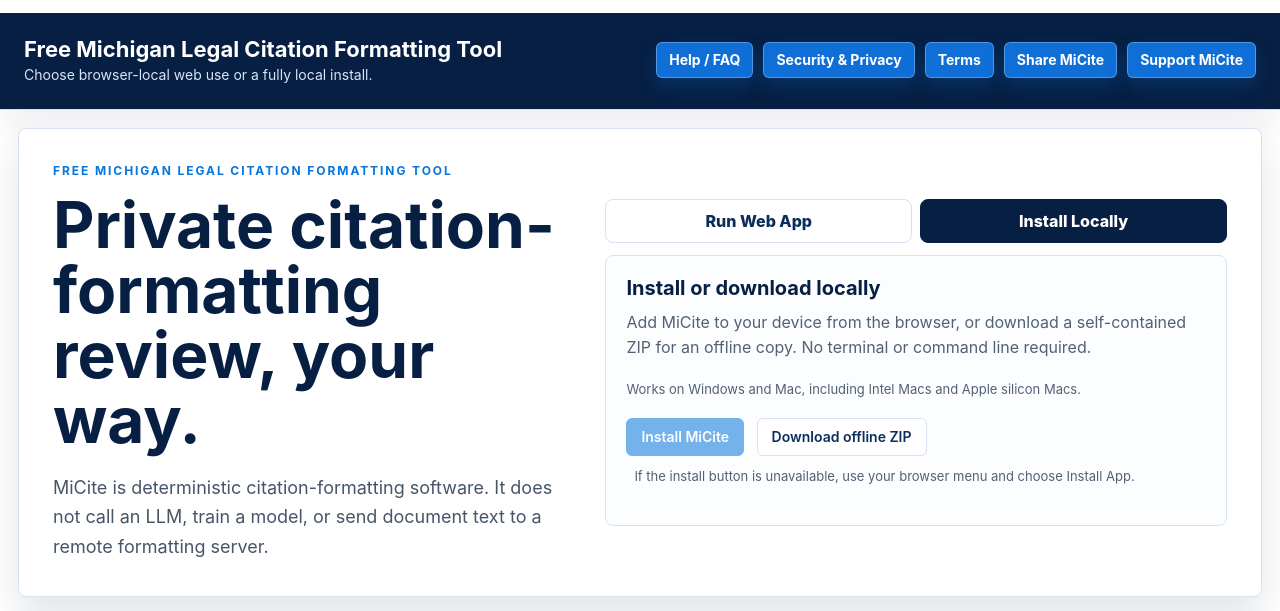
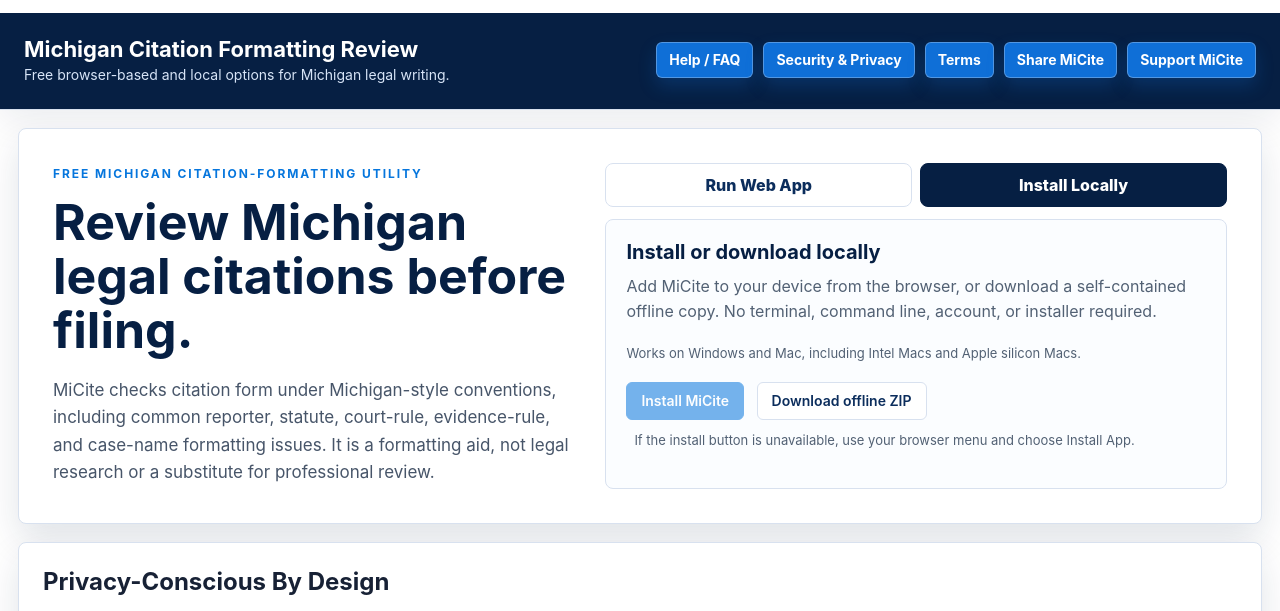
Before and after one commit to MightyPrytanis/MiCite, a website: page apps/micite/public/index.html in a window 1280 px wide. Both pictures are taken after a click on the tab "Install Locally". Shown: the part 162-773 px from the top of the page. Drawn offline with Linux system fonts and the light colour scheme.

Commit message:
Refine landing copy and prototype lookup wording

```diff
--- a/apps/micite/public/index.html
+++ b/apps/micite/public/index.html
@@ -16,8 +16,8 @@
     <div class="brand">
       <img class="brand-logo" src="assets/micite-logo.png" alt="MiCite" />
       <div>
-        <h1>Free Michigan Legal Citation Formatting Tool</h1>
-        <p>Choose browser-local web use or a fully local install.</p>
+        <h1>Michigan Citation Formatting Review</h1>
+        <p>Free browser-based and local options for Michigan legal writing.</p>
       </div>
     </div>
     <nav aria-label="Utility">
@@ -32,11 +32,12 @@
   <main class="choice-shell">
     <section class="hero-panel">
       <div class="hero-copy">
-        <p class="eyebrow">Free Michigan Legal Citation Formatting Tool</p>
-        <h2>Private citation-formatting review, your way.</h2>
+        <p class="eyebrow">Free Michigan citation-formatting utility</p>
+        <h2>Review Michigan legal citations before filing.</h2>
         <p>
-          MiCite is deterministic citation-formatting software. It does not call an LLM,
-          train a model, or send document text to a remote formatting server.
+          MiCite checks citation form under Michigan-style conventions, including common reporter,
+          statute, court-rule, evidence-rule, and case-name formatting issues. It is a formatting aid,
+          not legal research or a substitute for professional review.
         </p>
       </div>
       <div class="landing-tabs-shell">
@@ -48,7 +49,7 @@
         <article id="panel-web" class="choice-card landing-panel" role="tabpanel" aria-labelledby="tab-web" data-landing-panel="web">
           <h3>Run the web app</h3>
           <p>
-            Open MiCite immediately in this browser. Citation-formatting review runs in the browser, with no account,
+            Open MiCite in this browser. Core citation-formatting review runs locally in the browser, with no account,
             database, or document-upload server.
           </p>
           <a class="button-link" href="app.html">Run MiCite</a>
@@ -57,8 +58,8 @@
         <article id="panel-local" class="choice-card landing-panel" role="tabpanel" aria-labelledby="tab-local" data-landing-panel="local" hidden>
           <h3>Install or download locally</h3>
           <p>
-            Add MiCite to your device from the browser, or download a self-contained ZIP for an offline copy. No terminal
-            or command line required.
+            Add MiCite to your device from the browser, or download a self-contained offline copy. No terminal,
+            command line, account, or installer required.
           </p>
           <p class="install-status">Works on Windows and Mac, including Intel Macs and Apple silicon Macs.</p>
           <button id="install-pwa" class="button-link" type="button">Install MiCite</button>
@@ -69,7 +70,7 @@
     </section>
 
     <section class="security-band" aria-labelledby="security-heading">
-      <h2 id="security-heading">Both Modes Are Designed For Confidential Legal Work</h2>
+      <h2 id="security-heading">Privacy-Conscious By Design</h2>
       <div class="security-grid">
         <div>
           <h3>Web App</h3>
--- a/apps/micite/public/service-worker.js
+++ b/apps/micite/public/service-worker.js
@@ -1,4 +1,4 @@
-const CACHE_NAME = 'micite-static-v11';
+const CACHE_NAME = 'micite-static-v12';
 const ASSETS = [
   './',
   'index.html',
--- a/apps/micite/public/styles.css
+++ b/apps/micite/public/styles.css
@@ -158,7 +158,7 @@
 }
 
 .hero-panel {
-  min-height: 420px;
+  min-height: 380px;
   display: grid;
   grid-template-columns: minmax(0, .85fr) minmax(360px, 1fr);
   gap: 24px;
@@ -181,16 +181,16 @@
 
 .hero-copy h2 {
   margin: 0;
-  font-size: clamp(34px, 5vw, 64px);
-  line-height: 1.02;
+  font-size: clamp(30px, 4vw, 50px);
+  line-height: 1.08;
   color: var(--ink);
 }
 
 .hero-copy p:not(.eyebrow) {
   margin: 20px 0 0;
   color: #475569;
-  font-size: 18px;
-  line-height: 1.65;
+  font-size: 17px;
+  line-height: 1.6;
 }
 
 .choice-card {
```
Also changed, not shown: apps/micite/public/app.js (+5 -5 lines), apps/micite/public/help.html (+2 -2 lines), apps/micite/public/privacy.html (+2 -2 lines), README.md, 1 other file.
